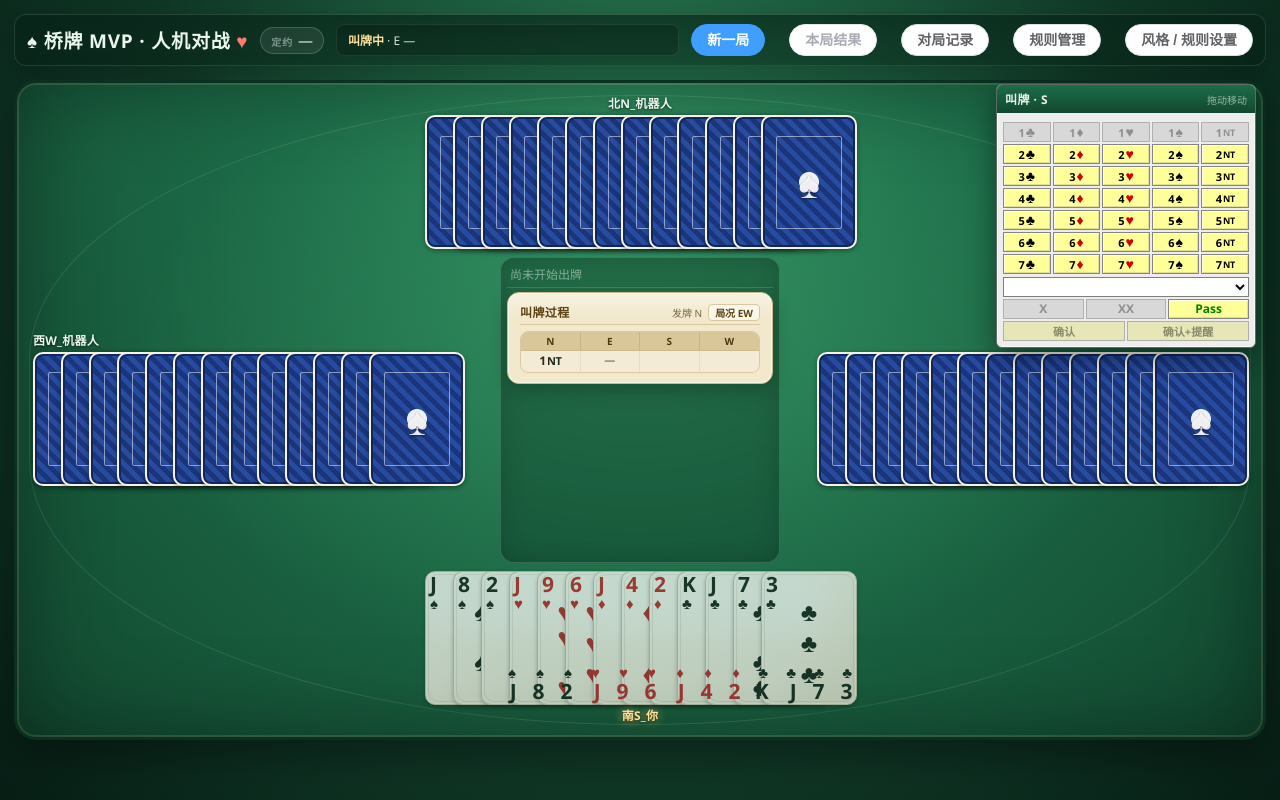
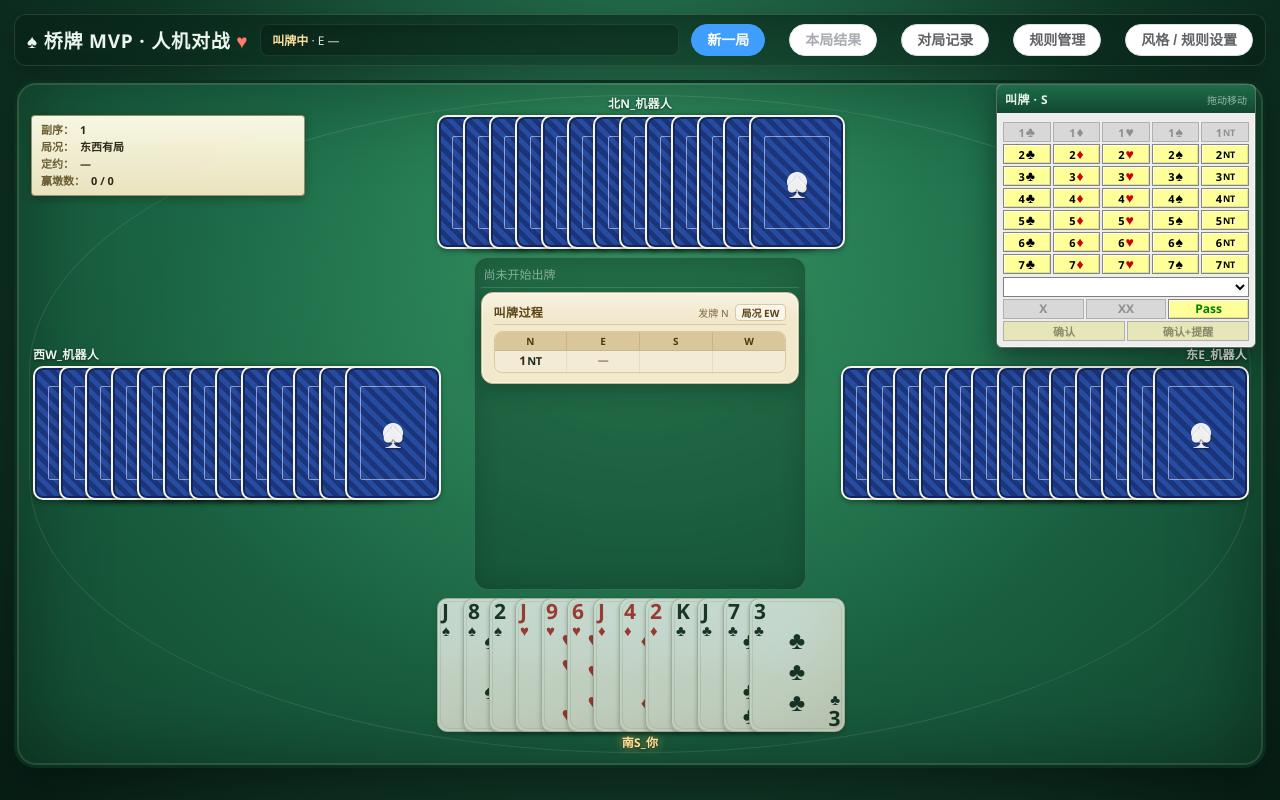
Before and after one commit to joylix/bridge, a Vue app: page / in a window 1280 px wide. Built offline with nearby package versions, Linux system fonts and the light colour scheme.

Commit message:
Place deal info and bidding history at table corners

```diff
--- a/src/App.vue
+++ b/src/App.vue
@@ -3,7 +3,6 @@ import { computed, onMounted, ref, watch } from 'vue';
 import { useGameStore } from './store/game';
 import Table from './components/Table.vue';
 import BiddingBox from './components/BiddingBox.vue';
-import ContractDisplay from './components/ContractDisplay.vue';
 import DealResultDialog from './components/DealResultDialog.vue';
 import GameHistory from './components/GameHistory.vue';
 import RuleEditor from './components/RuleEditor.vue';
@@ -39,9 +38,6 @@ const showBiddingPopup = computed(
   () => store.phase === 'bidding' && store.isHumanControlled(store.currentBidder),
 );
 
-/** 左上角精简定约信息 */
-const contractEmptyText = computed(() => (store.phase === 'scoring' ? '流局' : '—'));
-
 onMounted(() => store.startNewGame());
 
 watch(
@@ -73,16 +69,7 @@ function onRoundSize(value: number): void {
 <template>
   <div class="app-shell">
     <header class="app-header">
-      <div class="header-left">
-        <h1><span class="suit-black">♠</span> 桥牌 MVP · 人机对战 <span class="suit-red">♥</span></h1>
-        <div class="contract-chip" :class="{ pending: !store.contract && store.phase !== 'scoring' }">
-          <span class="contract-chip-label">定约</span>
-          <strong class="contract-chip-value">
-            <ContractDisplay :contract="store.contract" :empty-text="contractEmptyText" />
-          </strong>
-          <span v-if="store.contract" class="contract-chip-sub">需 {{ store.contract.level + 6 }} 墩</span>
-        </div>
-      </div>
+      <h1><span class="suit-black">♠</span> 桥牌 MVP · 人机对战 <span class="suit-red">♥</span></h1>
 
       <div class="status">
         <strong>{{ phaseLabel }}</strong> · {{ store.message }}
@@ -208,44 +195,6 @@ function onRoundSize(value: number): void {
 .app-header h1 .suit-red {
   color: #ff7b6b;
 }
-.header-left {
-  display: flex;
-  align-items: center;
-  gap: 12px;
-  flex-wrap: wrap;
-}
-.contract-chip {
-  display: inline-flex;
-  align-items: baseline;
-  gap: 5px;
-  padding: 4px 10px;
-  border-radius: 999px;
-  background: linear-gradient(160deg, rgba(255, 241, 190, 0.98), rgba(255, 225, 154, 0.92));
-  border: 1px solid rgba(255, 241, 190, 0.9);
-  box-shadow: 0 2px 8px rgba(0, 0, 0, 0.22);
-  color: #3b2a00;
-  white-space: nowrap;
-}
-.contract-chip.pending {
-  background: rgba(255, 255, 255, 0.08);
-  border-color: rgba(255, 255, 255, 0.18);
-  color: rgba(234, 245, 238, 0.66);
-  box-shadow: none;
-}
-.contract-chip-label {
-  font-size: 10px;
-  font-weight: 700;
-  letter-spacing: 0.08em;
-  opacity: 0.72;
-}
-.contract-chip-value {
-  font-size: 15px;
-  line-height: 1.1;
-}
-.contract-chip-sub {
-  font-size: 10px;
-  opacity: 0.68;
-}
 .game-options {
   display: flex;
   flex-direction: column;
--- a/src/components/Hand.vue
+++ b/src/components/Hand.vue
@@ -76,7 +76,7 @@ const groups = computed(() => rows.value.filter((row) => row.cards.length > 0));
 <style scoped>
 .hand {
   /* 四家使用完全相同的牌面尺寸与叠放间距 */
-  --card-overlap: -61px;
+  --card-overlap: -66px;
   display: flex;
   flex-direction: row;
   align-items: center;
@@ -128,29 +128,24 @@ const groups = computed(() => rows.value.filter((row) => row.cards.length > 0));
 }
 
 /* 全宽牌桌下，窄屏时逐步收紧叠放，仍保持四家一致 */
-@media (max-width: 1400px) {
-  .hand {
-    --card-overlap: -63px;
-  }
-}
 @media (max-width: 1350px) {
   .hand {
-    --card-overlap: -66px;
+    --card-overlap: -67px;
   }
 }
 @media (max-width: 1280px) {
   .hand {
-    --card-overlap: -68px;
+    --card-overlap: -70px;
   }
 }
 @media (max-width: 1200px) {
   .hand {
-    --card-overlap: -70px;
+    --card-overlap: -72px;
   }
 }
 @media (max-width: 1150px) {
   .hand {
-    --card-overlap: -72px;
+    --card-overlap: -74px;
   }
 }
 @media (max-width: 1100px) {
@@ -160,7 +155,7 @@ const groups = computed(() => rows.value.filter((row) => row.cards.length > 0));
 }
 @media (max-width: 1000px) {
   .hand {
-    --card-overlap: -78px;
+    --card-overlap: -80px;
   }
 }
 @media (max-width: 960px) {
@@ -168,13 +163,8 @@ const groups = computed(() => rows.value.filter((row) => row.cards.length > 0));
     --card-overlap: -82px;
   }
 }
-@media (max-width: 860px) {
-  .hand {
-    --card-overlap: -84px;
-  }
-}
-/* 单列布局后东西家拥有整行宽度，恢复舒展牌距 */
-@media (max-width: 820px) {
+/* 单列布局后拥有整行宽度，恢复舒展牌距 */
+@media (max-width: 880px) {
   .hand {
     --card-overlap: -60px;
   }
--- a/src/components/PlayingCard.vue
+++ b/src/components/PlayingCard.vue
@@ -99,6 +99,8 @@ const ace = computed(() => {
   position: relative;
   display: inline-flex;
   flex: none;
+  /* 把角标/点阵的 z-index 限制在单张牌内，叠牌时不会透出盖住后面的牌 */
+  isolation: isolate;
   overflow: hidden;
   padding: 0;
   appearance: none;
--- a/src/components/Table.vue
+++ b/src/components/Table.vue
@@ -1,11 +1,12 @@
 <script setup lang="ts">
 import { computed, ref, watch } from 'vue';
 import { useGameStore } from '../store/game';
-import type { CardPlay, Position } from '../models/gameState';
+import { getSide, type CardPlay, type Position } from '../models/gameState';
 import { getSuit } from '../models/card';
 import { isCardLegal } from '../core/playing';
 import Hand from './Hand.vue';
 import BidHistory from './BidHistory.vue';
+import ContractDisplay from './ContractDisplay.vue';
 import PlayingCard from './PlayingCard.vue';
 
 const store = useGameStore();
@@ -87,7 +88,17 @@ function onCardDoubleClick(pos: Position, card: number): void {
   void store.humanPlay(card);
 }
 
-const declarerTricks = computed(() => store.declarerTricksWon());
+/** 牌桌左上角信息栏：副序、局况、定约、赢墩数 */
+const vulnerabilityText = computed(() => {
+  const labels = { none: '无局', NS: '南北有局', EW: '东西有局', both: '双方有局' } as const;
+  return labels[store.vulnerability];
+});
+const contractEmptyText = computed(() => (store.phase === 'scoring' ? '流局' : '—'));
+const tricksBySide = computed(() => {
+  const counts = { NS: 0, EW: 0 };
+  for (const trick of store.tricks) counts[getSide(trick.winner)] += 1;
+  return counts;
+});
 
 /** 出牌阶段文案：未进入打牌前只显示灰色占位 */
 const playStatus = computed(() => {
@@ -155,6 +166,8 @@ function toggleLastTrick(): void {
 }
 
 const isPlaying = computed(() => store.phase === 'play' || store.phase === 'play_waiting_lead');
+/** 出牌阶段把叫牌过程停靠到北家手牌右侧，与左侧信息栏对称 */
+const showPlayBidHistory = computed(() => isPlaying.value && store.biddingHistory.length > 0);
 </script>
 
 <template>
@@ -178,6 +191,35 @@ const isPlaying = computed(() => store.phase === 'play' || store.phase === 'play
         @card-dblclick="(c) => onCardDoubleClick('N', c)"
       />
     </div>
+
+    <!-- 左上角牌局信息：副序、局况、定约、赢墩数 -->
+    <div v-if="store.phase !== 'idle'" class="play-info-panel" aria-label="牌局信息">
+      <div class="info-row">
+        <span class="info-label">副序</span>
+        <span class="info-value">{{ store.gamesPlayed }}</span>
+      </div>
+      <div class="info-row">
+        <span class="info-label">局况</span>
+        <span class="info-value">{{ vulnerabilityText }}</span>
+      </div>
+      <div class="info-row">
+        <span class="info-label">定约</span>
+        <span class="info-value">
+          <ContractDisplay :contract="store.contract" :empty-text="contractEmptyText" />
+        </span>
+      </div>
+      <div class="info-row">
+        <span class="info-label">赢墩数</span>
+        <span class="info-value" title="南北 / 东西">
+          {{ tricksBySide.NS }} / {{ tricksBySide.EW }}
+        </span>
+      </div>
+    </div>
+
+    <!-- 出牌时叫牌过程停靠在北家手牌右侧，与左侧信息栏对称 -->
+    <aside v-if="showPlayBidHistory" class="play-bid-history" aria-label="叫牌过程">
+      <BidHistory variant="table" />
+    </aside>
 
     <!-- 西家 -->
     <div class="seat west" :class="{ active: isActive('W') }">
@@ -212,7 +254,6 @@ const isPlaying = computed(() => store.phase === 'play' || store.phase === 'play
           :class="{ on: lastTrickVisible }"
           @click="toggleLastTrick"
         >{{ lastTrickVisible ? '看本轮' : '看上一墩' }}</button>
-        <span v-if="store.contract" class="tricks-won">定约方 {{ declarerTricks }} 墩</span>
       </div>
 
       <BidHistory v-if="store.phase === 'bidding'" class="center-bid-history" variant="table" />
@@ -280,14 +321,15 @@ const isPlaying = computed(() => store.phase === 'play' || store.phase === 'play
 
 <style scoped>
 .table {
+  --table-pad: 14px;
   position: relative;
   display: grid;
   grid-template-areas:
     'north north north'
     'west center east'
     'south south south';
-  grid-template-columns: minmax(0, 1fr) minmax(240px, 280px) minmax(0, 1fr);
-  grid-template-rows: auto minmax(290px, 1fr) auto;
+  grid-template-columns: minmax(0, 1fr) clamp(320px, 26vw, 360px) minmax(0, 1fr);
+  grid-template-rows: auto minmax(320px, 1fr) auto;
   gap: 8px 12px;
   min-height: clamp(620px, calc(100vh - 140px), 920px);
   overflow: hidden;
@@ -295,7 +337,7 @@ const isPlaying = computed(() => store.phase === 'play' || store.phase === 'play
     radial-gradient(ellipse at 50% 42%, rgba(72, 167, 112, 0.36), transparent 58%),
     radial-gradient(circle at 50% 12%, #2d8a5d 0%, #1d6d49 42%, #12482f 100%);
   border-radius: 22px;
-  padding: 14px;
+  padding: var(--table-pad);
   border: 3px solid #0b2f21;
   box-shadow:
     inset 0 0 0 2px rgba(255, 235, 180, 0.12),
@@ -380,16 +422,107 @@ const isPlaying = computed(() => store.phase === 'play' || store.phase === 'play
 }
 .center {
   grid-area: center;
+  justify-self: center;
+  align-self: center;
   display: flex;
   flex-direction: column;
   gap: 4px;
-  min-height: 290px;
+  width: 100%;
+  max-width: 360px;
+  aspect-ratio: 1;
+  min-height: 0;
   padding: 6px;
   border-radius: 14px;
   background: rgba(3, 34, 22, 0.3);
   border: 1px solid rgba(255, 255, 255, 0.12);
   box-shadow: inset 0 0 24px rgba(0, 0, 0, 0.18);
   backdrop-filter: blur(2px);
+}
+/* 左右两块信息与北家手牌上沿平齐：左侧牌局信息，右侧叫牌过程 */
+.play-info-panel,
+.play-bid-history {
+  position: absolute;
+  top: calc(var(--table-pad) + 18px);
+  z-index: 2;
+  box-sizing: border-box;
+  width: clamp(200px, 22%, 300px);
+}
+.play-info-panel {
+  left: var(--table-pad);
+  display: flex;
+  flex-direction: column;
+  gap: 2px;
+  padding: 7px 9px;
+  border-radius: 4px;
+  border: 1px solid rgba(80, 66, 26, 0.55);
+  background: linear-gradient(180deg, rgba(255, 252, 232, 0.97), rgba(242, 232, 196, 0.96));
+  box-shadow: 0 3px 10px rgba(0, 0, 0, 0.28);
+  color: #2f2a1a;
+  font-size: 11px;
+  line-height: 1.35;
+}
+.info-row {
+  display: flex;
+  align-items: baseline;
+  gap: 6px;
+  min-width: 0;
+}
+.info-label {
+  flex: none;
+  color: #6b5e33;
+  font-weight: 600;
+}
+.info-label::after {
+  content: '：';
+}
+.info-value {
+  min-width: 0;
+  overflow: hidden;
+  font-weight: 700;
+  text-overflow: ellipsis;
+  white-space: nowrap;
+}
+.play-bid-history {
+  right: var(--table-pad);
+  max-height: 180px;
+  overflow: hidden;
+}
+.play-bid-history :deep(.variant-table) {
+  gap: 3px;
+  padding: 6px 8px;
+  border-radius: 10px;
+}
+.play-bid-history :deep(.bid-title-row) {
+  padding-bottom: 3px;
+}
+.play-bid-history :deep(.bid-title) {
+  font-size: 12px;
+}
+.play-bid-history :deep(.bid-meta) {
+  font-size: 10px;
+}
+.play-bid-history :deep(.bid-header span) {
+  padding: 2px 0;
+  font-size: 10px;
+}
+.play-bid-history :deep(.bid-cell) {
+  min-height: 21px;
+  padding: 1px 0;
+}
+.play-bid-history :deep(.bid-level) {
+  font-size: 12px;
+}
+.play-bid-history :deep(.bid-suit) {
+  font-size: 16px;
+}
+.play-bid-history :deep(.bid-suit.nt) {
+  font-size: 10px;
+}
+.play-bid-history :deep(.bid-label) {
+  font-size: 11px;
+}
+.play-bid-history :deep(.bid-scroll) {
+  --bid-scroll-max: 118px;
 }
 .center-top {
   display: flex;
@@ -408,12 +541,6 @@ const isPlaying = computed(() => store.phase === 'play' || store.phase === 'play
 }
 .trick-label {
   color: rgba(234, 245, 238, 0.82);
-}
-.tricks-won {
-  margin-left: auto;
-  color: #ffe19a;
-  font-weight: 700;
-  font-size: 12px;
 }
 .last-trick-btn {
   padding: 3px 9px;
@@ -578,17 +705,18 @@ const isPlaying = computed(() => store.phase === 'play' || store.phase === 'play
 }
 @media (max-width: 900px) {
   .table {
-    grid-template-columns: minmax(0, 1fr) minmax(240px, 252px) minmax(0, 1fr);
-    grid-template-rows: auto minmax(290px, 1fr) auto;
+    --table-pad: 10px;
+    grid-template-columns: minmax(0, 1fr) 320px minmax(0, 1fr);
+    grid-template-rows: auto minmax(320px, 1fr) auto;
     min-height: 600px;
-    padding: 10px;
+    padding: var(--table-pad);
     gap: 6px;
   }
   .trick-board {
     min-height: 252px;
   }
   .center {
-    min-height: 290px;
+    max-width: 320px;
     padding: 4px;
   }
   .center-bid-history {
@@ -597,7 +725,7 @@ const isPlaying = computed(() => store.phase === 'play' || store.phase === 'play
   }
 }
 
-@media (max-width: 820px) {
+@media (max-width: 880px) {
   .table {
     grid-template-areas:
       'north'
@@ -616,7 +744,12 @@ const isPlaying = computed(() => store.phase === 'play' || store.phase === 'play
     align-items: center;
   }
   .center {
-    min-height: 290px;
+    width: min(100%, 340px);
+    max-width: 340px;
+  }
+  .play-info-panel,
+  .play-bid-history {
+    display: none;
   }
 }
 </style>
```
Also changed, not shown: 2 other files (tests, documents, lock files or other folders).
